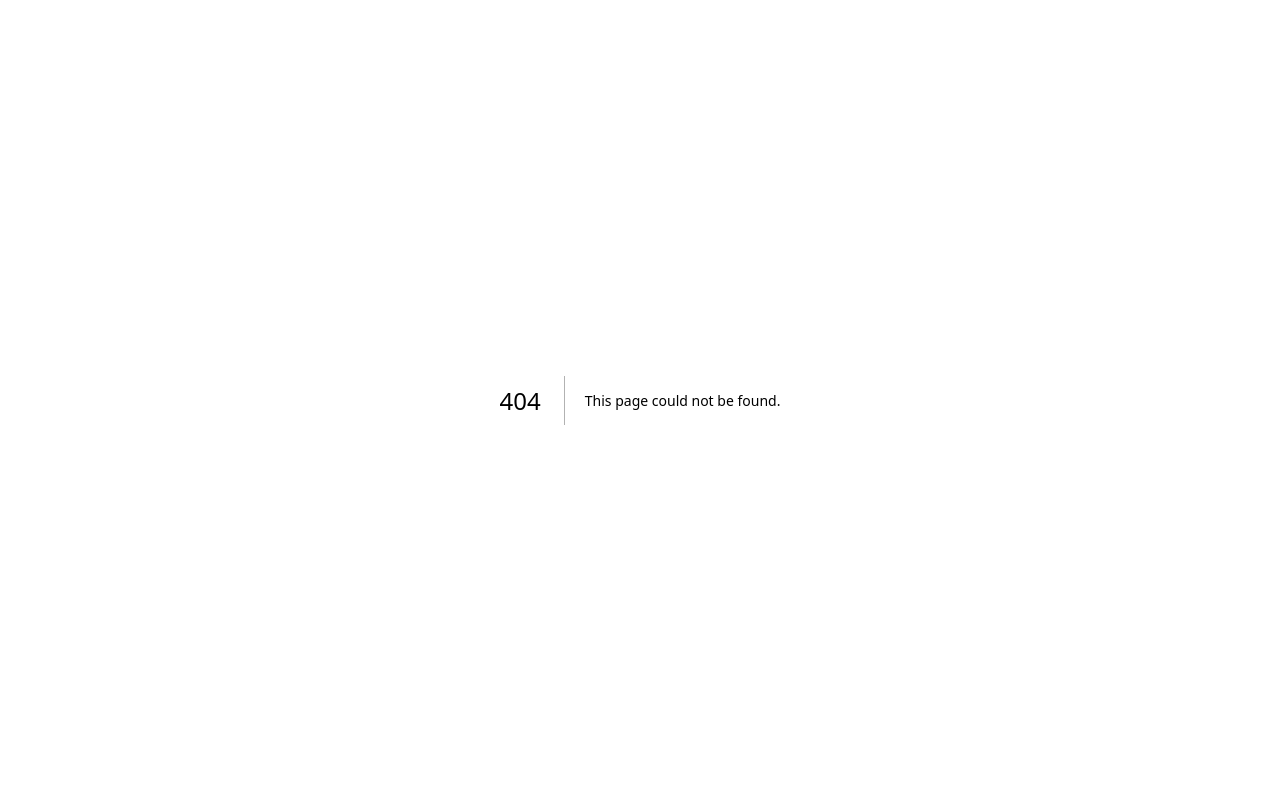
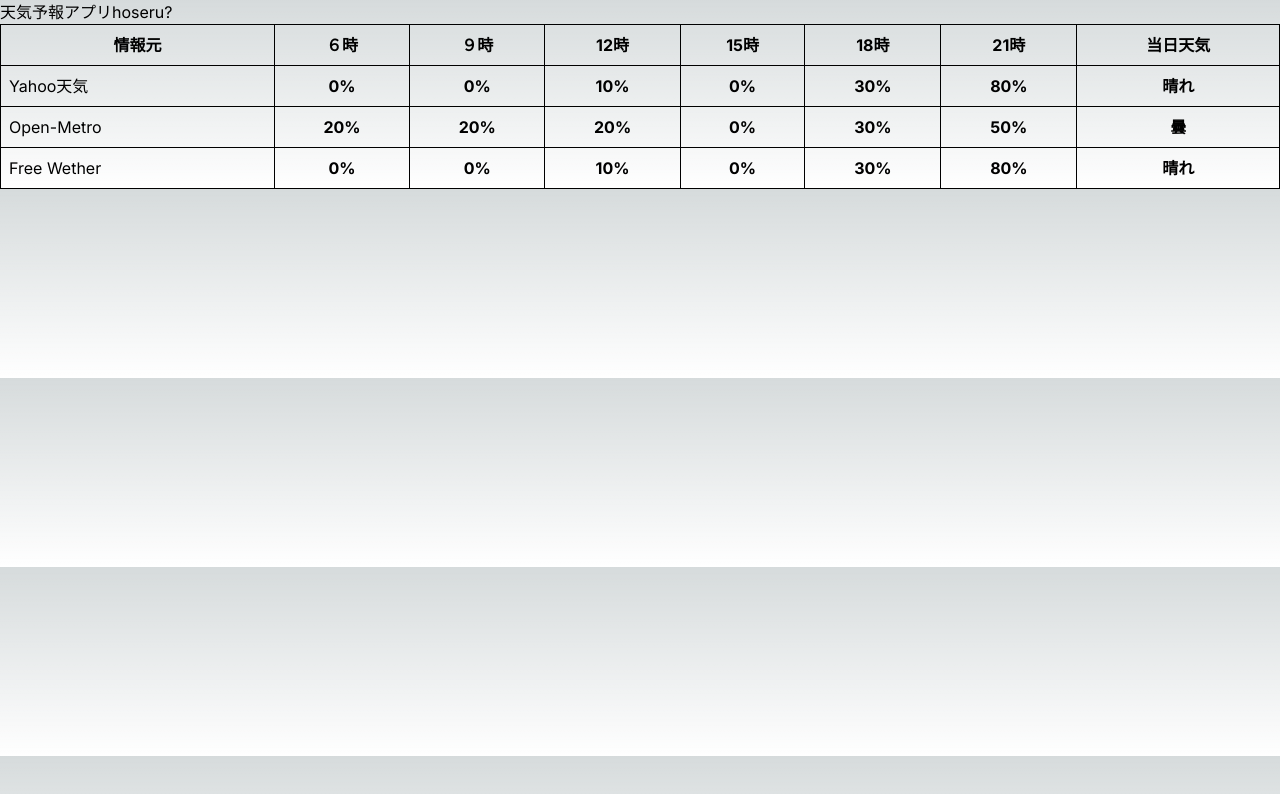
Before and after one commit to ballboyst/hoseru, a Next.js app in the folder hoseru/: page /testpage1 in a window 1280 px wide. Before the commit this address had no page. Shown: the top 794 px of the page. Built offline with nearby package versions, Linux system fonts and the light colour scheme.

Commit message:
コンポーネント追加

```diff
--- a/hoseru/src/app/page.tsx
+++ b/hoseru/src/app/page.tsx
@@ -1,12 +1,13 @@
 import Image from "next/image";
+import { WetherForecast } from "../components/WetherForecastToday";
+import { WetherForecastThisWeek } from "../components/WetherForecastThisWeek";
 
 export default function Home() {
   return (
     <main className="flex min-h-screen flex-col items-center justify-between p-24">
       <div className="z-10 w-full max-w-5xl items-center justify-between font-mono text-sm lg:flex">
         <p className="fixed left-0 top-0 flex w-full justify-center border-b border-gray-300 bg-gradient-to-b from-zinc-200 pb-6 pt-8 backdrop-blur-2xl dark:border-neutral-800 dark:bg-zinc-800/30 dark:from-inherit lg:static lg:w-auto  lg:rounded-xl lg:border lg:bg-gray-200 lg:p-4 lg:dark:bg-zinc-800/30">
-          Get started by editing&nbsp;
-          <code className="font-mono font-bold">src/app/page.tsx</code>
+        天気予報アプリ　hoseru?
         </p>
         <div className="fixed bottom-0 left-0 flex h-48 w-full items-end justify-center bg-gradient-to-t from-white via-white dark:from-black dark:via-black lg:static lg:size-auto lg:bg-none">
           <a
@@ -73,40 +74,12 @@ export default function Home() {
             Learn about Next.js in an interactive course with&nbsp;quizzes!
           </p>
         </a>
-
-        <a
-          href="https://vercel.com/templates?framework=next.js&utm_source=create-next-app&utm_medium=appdir-template&utm_campaign=create-next-app"
-          className="group rounded-lg border border-transparent px-5 py-4 transition-colors hover:border-gray-300 hover:bg-gray-100 hover:dark:border-neutral-700 hover:dark:bg-neutral-800/30"
-          target="_blank"
-          rel="noopener noreferrer"
-        >
-          <h2 className="mb-3 text-2xl font-semibold">
-            Templates{" "}
-            <span className="inline-block transition-transform group-hover:translate-x-1 motion-reduce:transform-none">
-              -&gt;
-            </span>
-          </h2>
-          <p className="m-0 max-w-[30ch] text-sm opacity-50">
-            Explore starter templates for Next.js.
-          </p>
-        </a>
-
-        <a
-          href="https://vercel.com/new?utm_source=create-next-app&utm_medium=appdir-template&utm_campaign=create-next-app"
-          className="group rounded-lg border border-transparent px-5 py-4 transition-colors hover:border-gray-300 hover:bg-gray-100 hover:dark:border-neutral-700 hover:dark:bg-neutral-800/30"
-          target="_blank"
-          rel="noopener noreferrer"
-        >
-          <h2 className="mb-3 text-2xl font-semibold">
-            Deploy{" "}
-            <span className="inline-block transition-transform group-hover:translate-x-1 motion-reduce:transform-none">
-              -&gt;
-            </span>
-          </h2>
-          <p className="m-0 max-w-[30ch] text-balance text-sm opacity-50">
-            Instantly deploy your Next.js site to a shareable URL with Vercel.
-          </p>
-        </a>
+      </div>
+      <div>
+      <p>今日の天気</p>
+      <WetherForecast />
+      <p>週間天気</p>
+      <WetherForecastThisWeek />
       </div>
     </main>
   );
--- /dev/null
+++ b/hoseru/src/app/testpage1/page.tsx
@@ -0,0 +1,13 @@
+import Image from "next/image";
+import { WetherForecast } from "../../components/WetherForecastToday"
+
+const page = () => {
+    return (
+        <div>
+            <h1>天気予報アプリhoseru?</h1>
+            < WetherForecast />
+        </div>
+    );
+};
+
+export default page;
--- /dev/null
+++ b/hoseru/src/components/WetherForecastThisWeek.jsx
@@ -0,0 +1,66 @@
+import React from "react"
+import "../styles/styles.css"
+
+export const WetherForecastThisWeek = () => {
+    return (
+        <table border="1">
+            <thead>
+                <tr>
+                    <th>情報元</th>
+                    <th>今日</th>
+                    <th>明日</th>
+                    <th>明後日</th>
+                    <th>明々後日</th>
+                    <th>4日後</th>
+                    <th>5日後</th>
+                    <th>6日後</th>
+                    <th>7日後</th>
+                </tr>
+            </thead>
+            <tbody>
+                <tr>
+                    <td>Yahoo天気</td>
+                    <th>
+                        <p>晴れ</p>
+                        <p>0%</p>
+                    </th>
+                    <th>
+                        <p>晴れ</p>
+                        <p>0%</p>
+                    </th>
+                    <th>
+                        <p>晴れ</p>
+                        <p>10%</p>
+                    </th>
+                    <th>曇り50%</th>
+                    <th>雨80%</th>
+                    <th>雨80%</th>
+                    <th>晴れ20%</th>
+                    <th>晴れ20%</th>
+                </tr>
+                <tr>
+                    <td>Open-Metro</td>
+                    <th>晴れ0%</th>
+                    <th>晴れ10%</th>
+                    <th>晴れ20%</th>
+                    <th>曇り50%</th>
+                    <th>雨100%</th>
+                    <th>雨90%</th>
+                    <th>曇り20%</th>
+                    <th>曇り20%</th>
+                </tr>
+                <tr>
+                    <td>Free Wether</td>
+                    <th>晴れ0%</th>
+                    <th>晴れ0%</th>
+                    <th>晴れ10%</th>
+                    <th>雨60%</th>
+                    <th>雨80%</th>
+                    <th>雨80%</th>
+                    <th>雨20%</th>
+                    <th>雨20%</th>
+                </tr>
+            </tbody>
+        </table>
+    );
+};
--- /dev/null
+++ b/hoseru/src/components/WetherForecastToday.jsx
@@ -0,0 +1,53 @@
+import React from "react"
+import "../styles/styles.css"
+
+export const WetherForecast = () => {
+    return (
+        <table border="1">
+            <thead>
+                <tr>
+                    <th>情報元</th>
+                    <th>６時</th>
+                    <th>９時</th>
+                    <th>12時</th>
+                    <th>15時</th>
+                    <th>18時</th>
+                    <th>21時</th>
+                    <th>当日天気</th>
+                </tr>
+            </thead>
+            <tbody>
+                <tr>
+                    <td>Yahoo天気</td>
+                    <th>0%</th>
+                    <th>0%</th>
+                    <th>10%</th>
+                    <th>0%</th>
+                    <th>30%</th>
+                    <th>80%</th>
+                    <th>晴れ</th>
+                </tr>
+                <tr>
+                    <td>Open-Metro</td>
+                    <th>20%</th>
+                    <th>20%</th>
+                    <th>20%</th>
+                    <th>0%</th>
+                    <th>30%</th>
+                    <th>50%</th>
+                    <th>曇</th>
+                </tr>
+                <tr>
+                    <td>Free Wether</td>
+                    <th>0%</th>
+                    <th>0%</th>
+                    <th>10%</th>
+                    <th>0%</th>
+                    <th>30%</th>
+                    <th>80%</th>
+                    <th>晴れ</th>
+                </tr>
+            </tbody>
+        </table>
+    );
+};
--- a/hoseru/src/components/wether-farecast.jsx
+++ /dev/null
@@ -1,48 +0,0 @@
-import React from "react"
-
-export const WetherForecast = () => {
-    return (
-        <table border="1">
-            <tr>
-                <th>情報元</th>
-                <th>６時</th>
-                <th>９時</th>
-                <th>12時</th>
-                <th>15時</th>
-                <th>18時</th>
-                <th>21時</th>
-                <th>当日天気</th>
-            </tr>
-            <tr>
-                <td>yohoo天気</td>
-                <th>0%</th>
-                <th>0%</th>
-                <th>10%</th>
-                <th>0%</th>
-                <th>30%</th>
-                <th>80%</th>
-                <th>晴れ</th>
-            </tr>
-            <tr>
-                <td>Open-Metro</td>
-                <th>20%</th>
-                <th>20%</th>
-                <th>20%</th>
-                <th>0%</th>
-                <th>30%</th>
-                <th>50%</th>
-                <th>曇</th>
-            </tr>
-            <tr>
-                <td>Free Wether</td>
-                <th>0%</th>
-                <th>0%</th>
-                <th>10%</th>
-                <th>0%</th>
-                <th>30%</th>
-                <th>80%</th>
-                <th>晴れ</th>
-            </tr>
-        </table>
-    );
-};
--- /dev/null
+++ b/hoseru/src/styles/styles.css
@@ -0,0 +1,9 @@
+/* styles.css */
+table {
+    border-collapse: collapse; /* ボーダーを重ねない */
+    width: 100%; /* 必要に応じて幅を調整 */
+}
+th, td {
+    border: 1px solid #000; /* ボーダーを設定 */
+    padding: 8px; /* パディングを追加 */
+}
```
